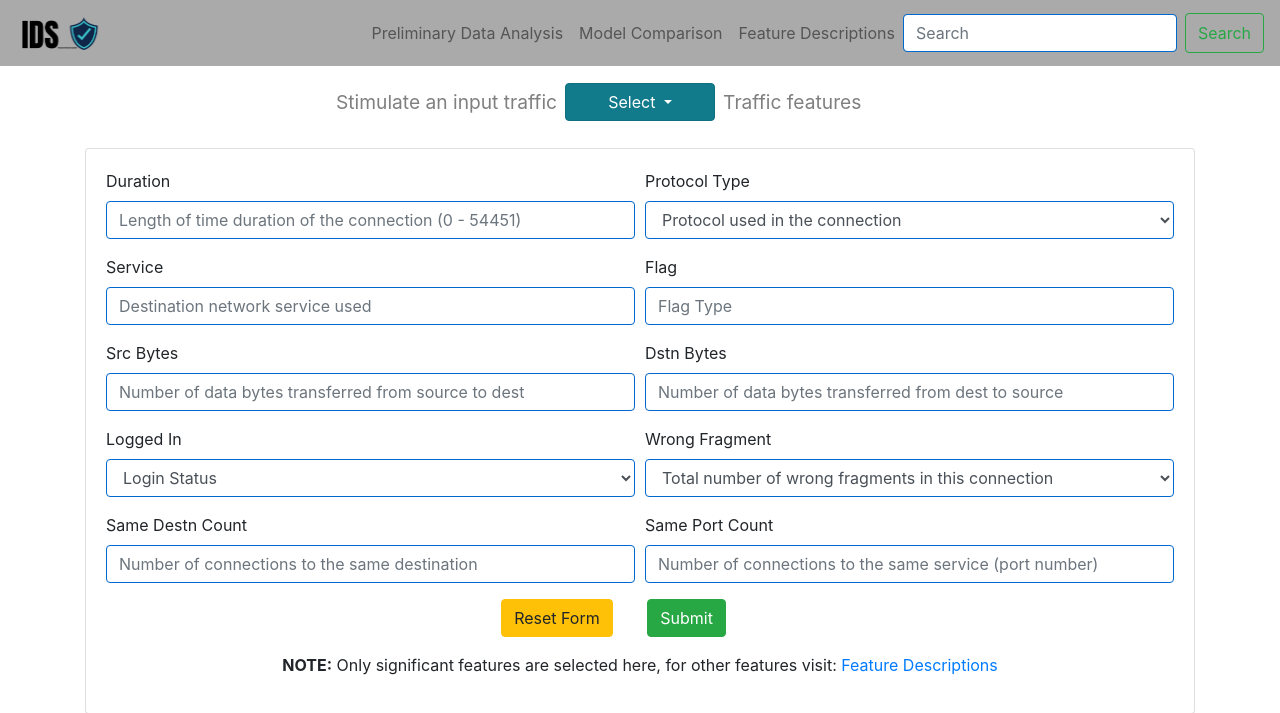
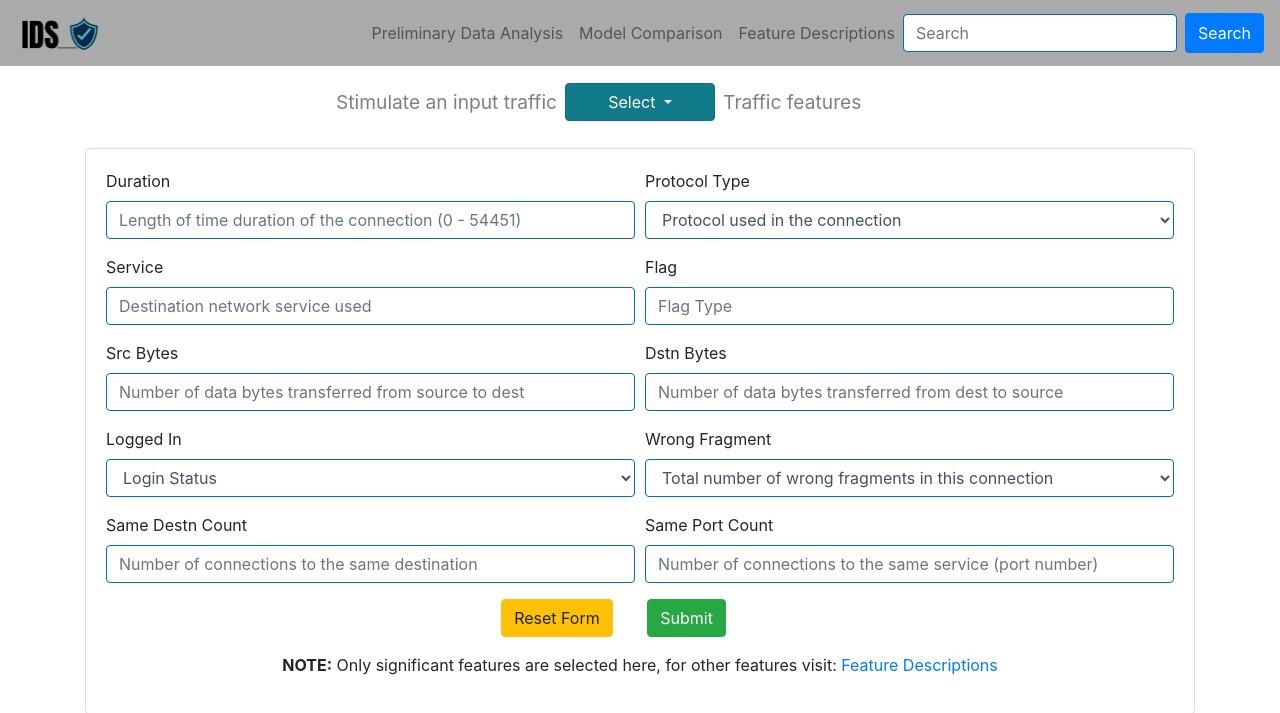
Before and after one commit to DhruvBhirud/Intrusion-Detection-System-using-ML, a Python web app: template templates/index.html in a window 1280 px wide. Shown: the top 713 px of the page. Run offline with Jinja, Linux system fonts and the light colour scheme; the template is opened without the code that fills it, so the values that code supplies are empty; some libraries are stand-ins or nearby versions.

Commit message:
updated button class

```diff
--- a/templates/analysis.html
+++ b/templates/analysis.html
@@ -47,7 +47,7 @@
     <form class="form-inline">
       <input class="form-control mr-sm-2" type="text" placeholder="Search" id="Search">
     </form>
-    <button class="btn btn-outline-success" onclick="find_text()">Search</button>
+    <button class="btn btn-primary" onclick="find_text()">Search</button>
     </ul>
   </nav>
 
--- a/templates/features.html
+++ b/templates/features.html
@@ -53,7 +53,7 @@
     <form class="form-inline">
       <input class="form-control mr-sm-2" type="text" placeholder="Search" id="Search">
     </form>
-    <button class="btn btn-outline-success" onclick="find_text()">Search</button>
+    <button class="btn btn-primary" onclick="find_text()">Search</button>
     </ul>
   </nav>
 
--- a/templates/index.html
+++ b/templates/index.html
@@ -41,7 +41,7 @@
         <form class="form-inline">
           <input class="form-control mr-sm-2" type="text" placeholder="Search" id="Search">
         </form>
-        <button class="btn btn-outline-success" onclick="find_text()">Search</button>
+        <button class="btn btn-primary" onclick="find_text()">Search</button>
       </ul>
     </nav>
 
--- a/templates/index_old.html
+++ b/templates/index_old.html
@@ -57,7 +57,7 @@
         <form class="form-inline">
           <input class="form-control mr-sm-2" type="text" placeholder="Search" id="Search">
         </form>
-        <button class="btn btn-outline-success" onclick="find_text()">Search</button>
+        <button class="btn btn-primary" onclick="find_text()">Search</button>
       </ul>
     </nav>
 
--- a/templates/result.html
+++ b/templates/result.html
@@ -50,7 +50,7 @@
     <form class="form-inline">
       <input class="form-control mr-sm-2" type="text" placeholder="Search" id="Search">
     </form>
-    <button class="btn btn-outline-success" onclick="find_text()">Search</button>
+    <button class="btn btn-primary" onclick="find_text()">Search</button>
     </ul>
   </nav>
 
```
